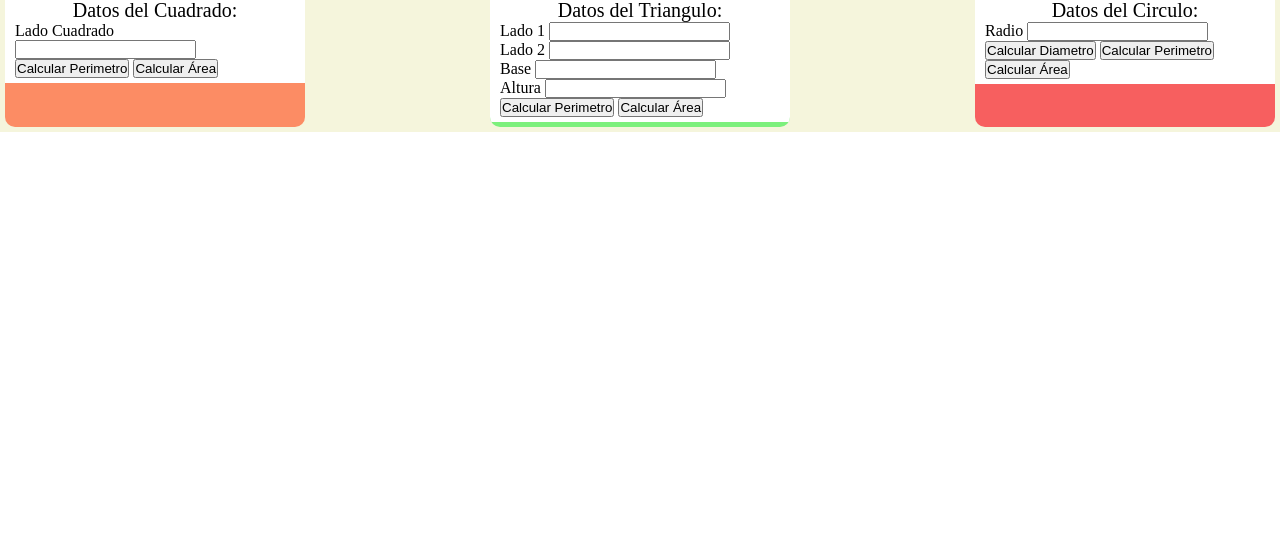
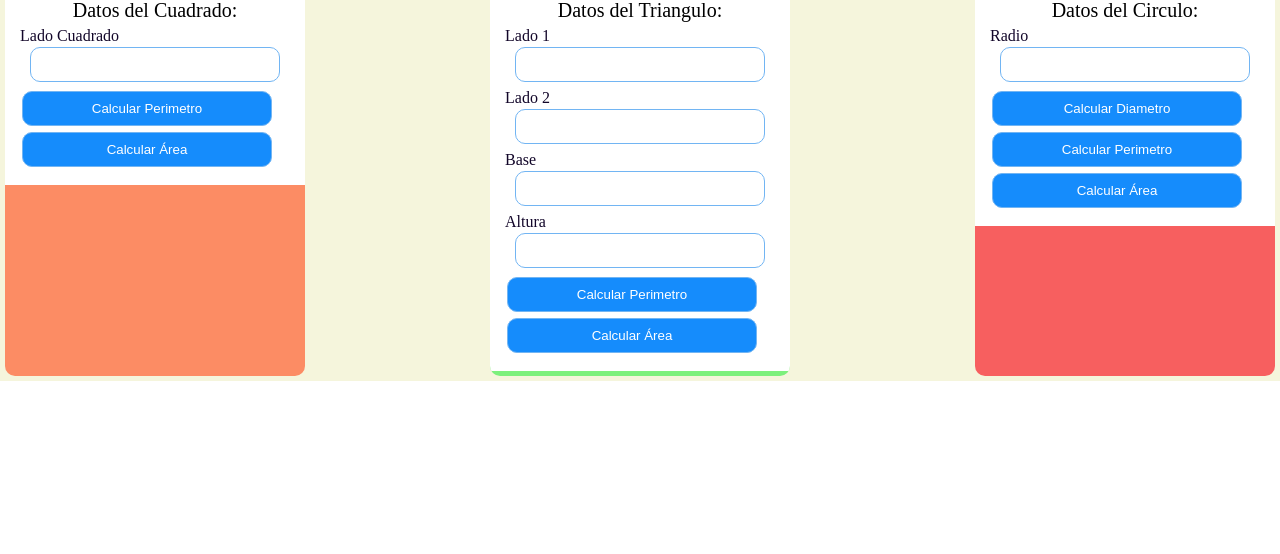
Before and after one commit to zulean1/PracticaJavascript, a plain HTML site: page Figuras_Geometricas/figura.html in a window 1280 px wide. Shown: the part 246-800 px from the top of the page. Drawn offline with Linux system fonts and the light colour scheme.

Commit message:
Culminado ejercicio de figuras geometricas y estilo

```diff
--- a/Figuras_Geometricas/css/figura.css
+++ b/Figuras_Geometricas/css/figura.css
@@ -62,7 +62,7 @@
 
 .subtitle{
     font-size: 26px;
-    font-weight: 400;
+    font-weight: 600;
     color: rgb(18, 6, 41);
 }
 
@@ -97,3 +97,51 @@
 .border-form{
     border: none;
 }
+
+.form-content{
+
+    margin : 3px;
+    padding: 2px;
+    display: flex;
+    flex-direction: column;
+    justify-content: center;
+    align-items: center;
+
+
+}
+
+.form-label{
+    font-size: 16px;
+    font-weight: 500;
+    color: rgb(18, 6, 41);
+    margin-bottom: 2px;
+    align-self: flex-start;
+
+}
+
+.form-input{
+    width: 250px;
+    height: 35px;
+    border: 1px solid rgb(114, 181, 243);
+    border-radius: 10px;
+}
+
+.form-button{
+    margin : 5px;
+    padding: 2px;
+    display: flex;
+    flex-direction: column;
+    justify-content: center;
+}
+
+.button{
+    margin-bottom: 6px;
+    padding: 3px;
+    width: 250px;
+    height: 35px;
+    border: 1px solid rgb(114, 181, 243);
+    border-radius: 10px;
+    color: white;
+    background: rgb(21, 140, 252);
+    text-align: center;
+}
--- a/Figuras_Geometricas/js/figura.js
+++ b/Figuras_Geometricas/js/figura.js
@@ -18,7 +18,7 @@ console.group("Triangulos");
 
 function perimetroT(ladoTriangulo1 ,ladoTriangulo2 , baseTriangulo ) {
 
-    return perimetroTriangulo = ladoTriangulo1 * ladoTriangulo2 * baseTriangulo ;
+    return perimetroTriangulo =( (ladoTriangulo1 + ladoTriangulo2) + baseTriangulo );
 
 }
 
```
